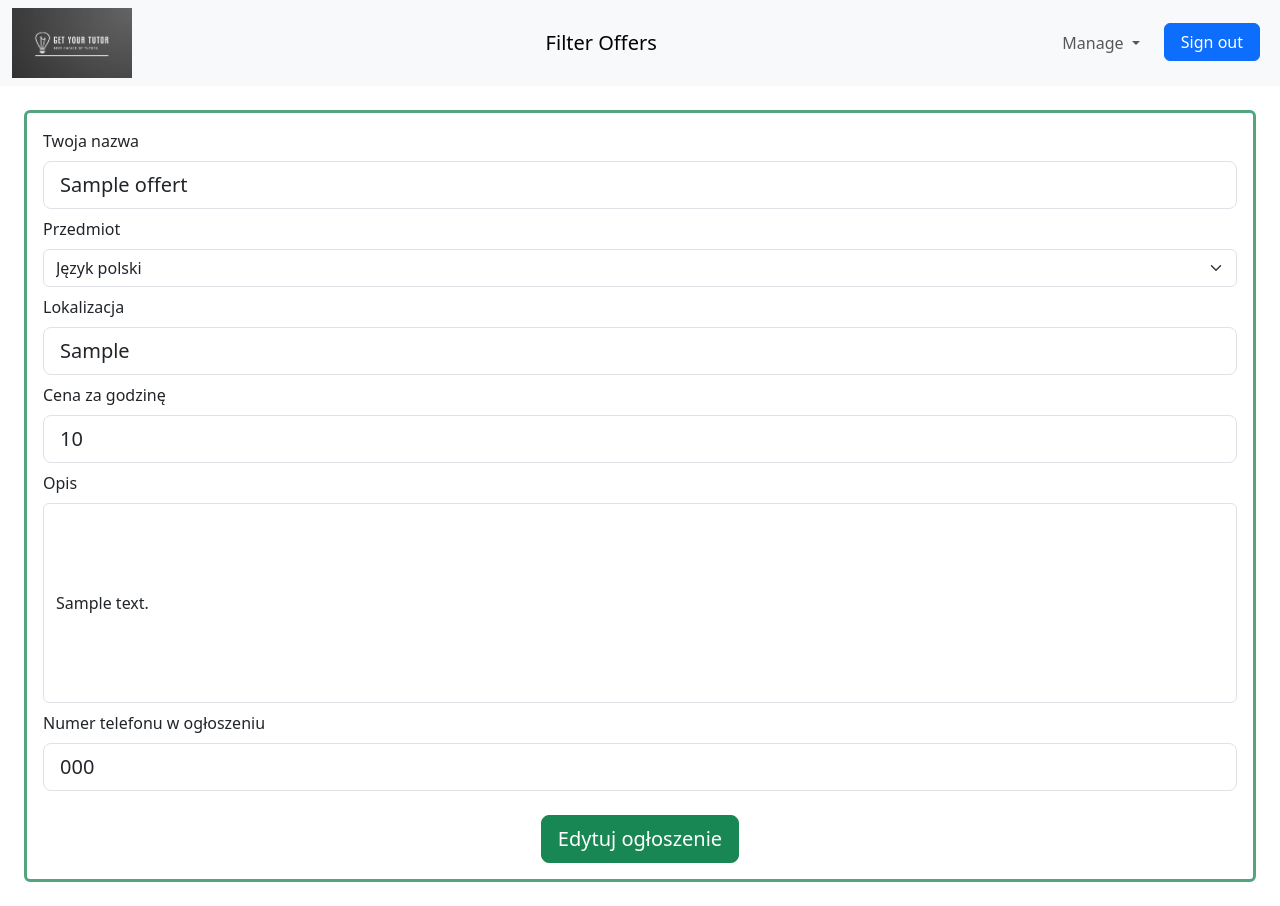
After one commit to BARBUR02/Python-Webscraping-Project, a Django app: a page that uses WebScraping/main/templates/main/base.html in a window 1280 px wide. The commit adds this page. Run offline with Django 4.2, Linux system fonts and the light colour scheme; a user stored in the database is signed in; tables that the repository leaves empty hold one stand-in row (values such as "Sample post"); some libraries are stand-ins or nearby versions.

Commit message:
Pages representation with logo images added (in navbar as well), model of announcement enhanced with ImageField stored locally with django utilities. Added modification of offer in our offers panel.

```diff
--- a/WebScraping/WebScraping/settings.py
+++ b/WebScraping/WebScraping/settings.py
@@ -135,3 +135,7 @@ STATIC_URL = 'static/'
 # https://docs.djangoproject.com/en/4.2/ref/settings/#default-auto-field
 
 DEFAULT_AUTO_FIELD = 'django.db.models.BigAutoField'
+
+
+MEDIA_ROOT = os.path.join(BASE_DIR ,"uploads")
+MEDIA_URL = "/user-media/"
--- a/WebScraping/WebScraping/urls.py
+++ b/WebScraping/WebScraping/urls.py
@@ -1,8 +1,9 @@
 from django.contrib import admin
 from django.urls import path, include
-
+from django.conf.urls.static import static
+from django.conf import settings
 
 urlpatterns = [
     path('admin/', admin.site.urls),
     path('', include('main.urls'))
-]
+] + static(settings.MEDIA_URL, document_root = settings.MEDIA_ROOT)
--- a/WebScraping/main/forms.py
+++ b/WebScraping/main/forms.py
@@ -50,4 +50,4 @@ class LoginForm(forms.ModelForm):
 class OfferForm(forms.ModelForm):
 	class Meta:
 		model = Announcement
-		fields = ('name', 'subject', 'locations', 'minPrice', 'description', 'phone_number')
+		fields = ('name', 'subject', 'locations', 'minPrice', 'description', 'phone_number','image')
--- a/WebScraping/main/models.py
+++ b/WebScraping/main/models.py
@@ -109,6 +109,7 @@ class Announcement(Offert):
     phone_number = models.CharField(max_length=50)
     author_id = models.IntegerField()
     # image = models.ImageField() #TODO
+    image = models.ImageField(upload_to="images")
 
     def __str__(self):
         return f'Author: {self.name} with id {self.author_id}, subject: {self.subject}'
--- a/WebScraping/main/templates/main/base.html
+++ b/WebScraping/main/templates/main/base.html
@@ -1,3 +1,4 @@
+{% load static %}
 <!DOCTYPE html>
 <html lang="pl">
 <head>
@@ -13,7 +14,13 @@
 <body>
   <nav class="navbar navbar-expand navbar-light bg-light mb-3">
     <div class="container-fluid">
-      <a class="navbar-brand" href="{% url 'filter-page' %}">Filter Offers</a>
+      <img
+        src="{% static 'main/our_logo.png' %}"
+        style="height: 70px;width:120px"
+        {% comment %} class="img-fluid" {% endcomment %}
+        alt="OUR LOGO"
+      />
+      <a class="navbar-brand" style="margin-left:40px" href="{% url 'filter-page' %}">Filter Offers</a>
       <ul class="navbar-nav">
       {% if not user.is_authenticated %}
         <li class="nav-item">
--- a/WebScraping/main/templates/main/offer_add.html
+++ b/WebScraping/main/templates/main/offer_add.html
@@ -5,11 +5,15 @@ Moje oferty
 {% endblock %}
 
 {% block content %}
-<form method="post" class="p-3 m-4 border border-3 border-success border-opacity-75 rounded">
+<form method="post" enctype="multipart/form-data" class="p-3 m-4 border border-3 border-success border-opacity-75 rounded">
     {% csrf_token %}
     <div class="form-outline mb-2">
         <label class="form-label" for="name">Twoja nazwa</label>
         <input type="text" id="name" name="name" class="form-control form-control-lg"value="{{user.username}}" required/>
+    </div>
+    <div class="form-outline mb-2">
+        <label class="form-label" for="image">Zdjęcie dla ofery</label>
+        <input type="file" id="image" name="image" class="form-control form-control-lg" accept="image/*" required/>
     </div>
     <div class="form-outline mb-2">
         <label class="form-label" for="subject">Przedmiot</label>
--- /dev/null
+++ b/WebScraping/main/templates/main/offer_edit.html
@@ -0,0 +1,62 @@
+{% extends 'main/base.html' %}
+
+{% block title %}
+Moje oferty
+{% endblock %}
+
+{% block content %}
+<form method="post" enctype="multipart/form-data" class="p-3 m-4 border border-3 border-success border-opacity-75 rounded">
+    {% csrf_token %}
+    <div class="form-outline mb-2">
+        <label class="form-label" for="name">Twoja nazwa</label>
+        <input type="text" id="name" name="name" class="form-control form-control-lg" value="{{offer.name}}" required/>
+    </div>
+    <div class="form-outline mb-2">
+        <label class="form-label" for="subject">Przedmiot</label>
+        <select class="form-select" id="subject" name="subject" aria-label="Subject select" value="{{ offer.subject }}" required/>
+            <option value="Język polski">Język polski</option>
+            <option value="Język angielski">Język angielski</option>
+            <option value="Matematyka">Matematyka</option>
+            <option value="Fizyka">Fizyka</option>
+            <option value="Chemia">Chemia</option>
+          </select>
+    </div>
+    <div class="form-outline mb-2">
+        <label class="form-label" for="locations"  >Lokalizacja</label>
+        <input type="textarea" id="locations" value="{{offer.locations}}" name="locations" class="form-control form-control-lg" required/>
+    </div>
+    <div class="form-outline mb-2">
+        <label class="form-label" for="minPrice">Cena za godzinę</label>
+        <input type="number" value={{offer.minPrice}} id="minPrice" name="minPrice" class="form-control form-control-lg" required/>
+    </div>
+    <div class="form-outline mb-2">
+        <label class="form-label" for="description">Opis</label>
+        <input type="textarea" style="height: 200px" name="description" id="description" value="{{offer.description}}" class="form-control"/>
+    </div>
+    <div class="form-outline mb-2">
+        <label class="form-label" for="phone_number">Numer telefonu w ogłoszeniu</label>
+        <input type="text" value="{{ offer.phone_number }}" id="phone_number" name="phone_number" class="form-control form-control-lg" value="{{user.phone_number}}" required/>
+    </div>
+
+    {% for field in offer_form %}
+    {% for error in  field.errors %}
+        <div class="error text-danger">
+        {{error}}
+    </div>
+    {% endfor %}
+    {% endfor %}
+    {% if offer_form.non_field_errors %}
+        <div class="error text-danger">
+        {{offer_form.non_field_errors}}
+        </div>
+    {% endif %}
+
+
+
+    <div class="d-flex justify-content-center">
+        <button type="submit"
+        class="btn btn-success btn-block btn-lg gradient-custom-4 text-white mt-3">Edytuj ogłoszenie</button>
+    </div>
+
+</form>
+{% endblock %}
--- a/WebScraping/main/urls.py
+++ b/WebScraping/main/urls.py
@@ -8,6 +8,7 @@ urlpatterns = [
     path('logout/' ,views.logoutUser, name='logout'),
     path("offer-filter", views.FilterView.as_view(), name="filter-page"),
     path("add-offer", views.add_offer, name="user-add-offer"),
+    path("my-offers/int:<offerId>", views.user_offer_edit, name="user-offer-edit"),
     path("my-offers", views.user_offer_list, name="user-offer-list"),
     path("", views.index, name="index"),
 ]
--- a/WebScraping/main/views.py
+++ b/WebScraping/main/views.py
@@ -95,12 +95,13 @@ def add_offer(request):
     if not user.is_authenticated:
         return redirect('filter-page')
     if request.POST:
-        form = OfferForm(request.POST)
-        # print(f"LOGIN, valid form: { form.is_valid()}, value: {form.cleaned_data}")
+        form = OfferForm(request.POST, request.FILES)
+        # print(f"Valid form: { form.is_valid()}, value: {form.cleaned_data}")
         if form.is_valid():
             ai = user.id
             a = Announcement(**form.cleaned_data, maxPrice=form.cleaned_data['minPrice'], author_id=ai, from_our_user=True)
             a.save()
+            return redirect('user-offer-list')
         else:
             context['offer_form'] = form
     return render(request, 'main/offer_add.html', context)
@@ -119,3 +120,25 @@ def user_offer_list(request):
         repair_locations(context['offers'])
         return render(request, 'main/offer_list.html', context=context)
     return render(request, 'main/offer_list.html', context=context)
+
+
+@login_required(login_url="/login/")
+def user_offer_edit(request, offerId):
+    announcement = Announcement.objects.filter(id=offerId).first()
+    if not announcement:
+        return HttpResponse("Given id does not exist")
+    if not announcement.author_id == request.user.id:
+        return HttpResponse("No permissions to this offer")
+
+    if request.POST:
+        form = OfferForm(request.POST)
+        print(form.is_valid())
+        print(form.cleaned_data)
+        data = form.cleaned_data
+        # announcement.update(**data)
+        Announcement.objects.filter(id=offerId).update(**data, maxPrice=data["minPrice"])
+        return redirect('user-offer-list')
+    context = {
+        "offer": announcement
+    }
+    return render(request, 'main/offer_edit.html', context=context)
```
Also changed, not shown: WebScraping/main/templates/main/filter_page.html (+37 -27 lines), WebScraping/main/templates/main/offer_list.html (+10 -0 lines), WebScraping/main/static/main/logo_e_korepetycje.jpg (renamed from WebScraping/main/static/main/e_korepetycje_logo.jpg), WebScraping/main/static/main/logo_e_korki.jpg (renamed from WebScraping/main/static/main/e_korki_logo.jpg), WebScraping/main/static/main/logo_korepetycje.jpg (renamed from WebScraping/main/static/main/korepetycje_logo.jpg), WebScraping/main/static/main/our_logo.PNG (added), 2 other files.
